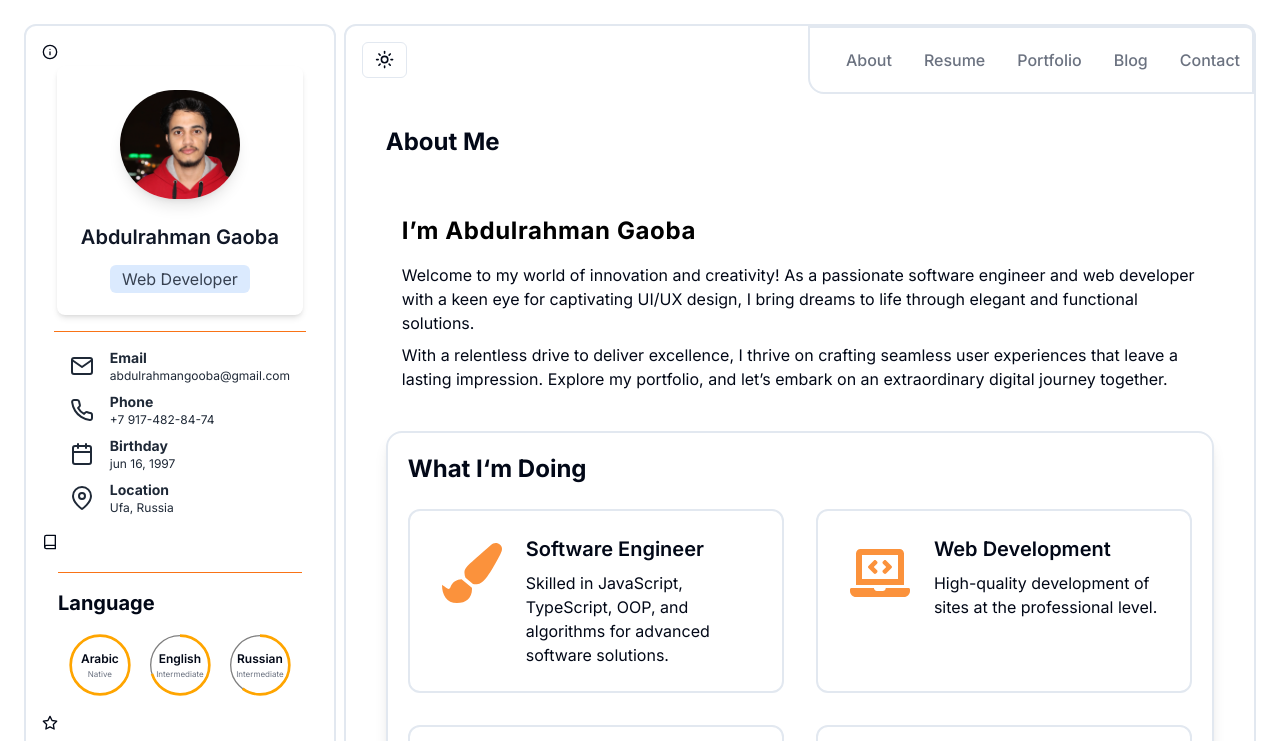
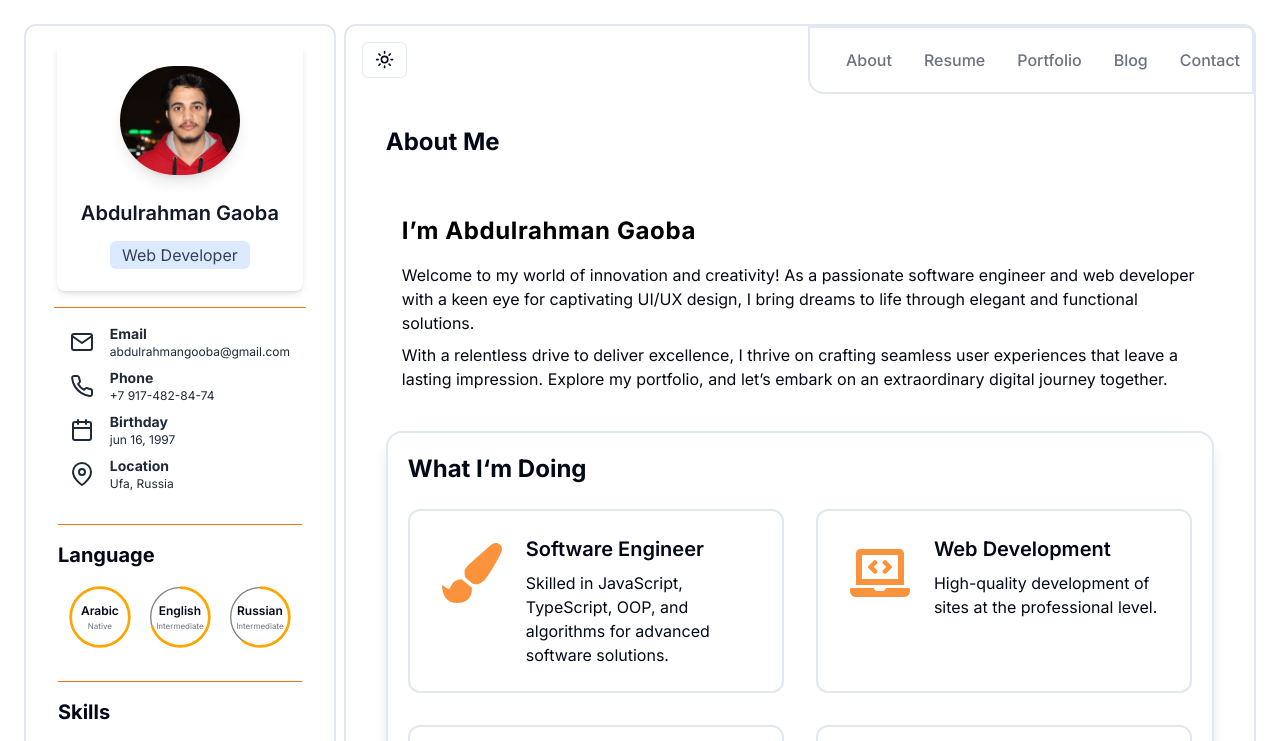
Before and after one commit to A-Gaoba/Myportfolio, a Next.js app: page / in a window 1280 px wide. Shown: the top 741 px of the page. Built offline with nearby package versions, Linux system fonts and the light colour scheme.

Commit message:
portfolio component almost done

```diff
--- a/src/app/layout.tsx
+++ b/src/app/layout.tsx
@@ -26,7 +26,7 @@ export default function RootLayout({
         enableSystem
         disableTransitionOnChange
       >
-        <div className="flex flex-col md:flex-row min-h-screen md:p-6 2xl:px-28 gap-2">
+        <div className="flex flex-col md:flex-row min-h-screen p-2 md:p-6 2xl:px-28 gap-2">
           <Sidebar />
           <div className="border-2 p-2 w-full rounded-xl flex-row">
             <Navbar />
--- a/src/components/Navbar.tsx
+++ b/src/components/Navbar.tsx
@@ -37,7 +37,7 @@ const Navbar: React.FC = () => {
           {isNavOpen ? <FaTimes size={30} className="text-gray-500" /> : <FaBars size={30} className="text-gray-500" />}
         </div>
         {isNavOpen && (
-          <ul className="flex flex-col justify-center items-center absolute top-0 left-0 w-full h-screen bg-gradient-to-b from-black to-gray-800">
+          <ul className="flex flex-col justify-center items-center absolute top-0 left-0 w-full h-screen bg-gradient-to-b from-black to-gray-800 z-50">
             {links.map(({ id, path, name }) => (
               <li key={id} className="py-6 text-4xl">
                 <Link href={path}>
--- a/src/components/[sidebar]/Information.tsx
+++ b/src/components/[sidebar]/Information.tsx
@@ -1,6 +1,6 @@
 import Image from 'next/image';
 import React from 'react';
-import { FiMail, FiPhone, FiCalendar, FiMapPin } from 'react-icons/fi'; // Importing icons
+import { FiMail, FiPhone, FiCalendar, FiMapPin } from 'react-icons/fi';
 
 import img from "../../../public/photo.png";
 
--- a/src/components/[sidebar]/Sidebar.tsx
+++ b/src/components/[sidebar]/Sidebar.tsx
@@ -34,18 +34,18 @@ const Sidebar = () => {
 
   return (
     <div className="w-full xl:w-1/3 p-4 border-2 rounded-xl">
-      <button onClick={toggleInformation} className="icon-button">
-        <FiInfo /> {/* Conditional Toggle for Information */}
+      <button type='button' onClick={toggleInformation} className="icon-button lg:hidden mr-4">
+        <FiInfo  size={24} /> {/* Conditional Toggle for Information */}
       </button>
       {showInformation && <Information />}
 
-      <button onClick={toggleLanguage} className="icon-button">
-        <FiBook /> {/* Conditional Toggle for Language */}
+      <button type='button' onClick={toggleLanguage} className="icon-button lg:hidden mr-4">
+        <FiBook size={24}/> {/* Conditional Toggle for Language */}
       </button>
       {showLanguage && <Language />}
 
-      <button onClick={toggleSkills} className="icon-button">
-        <FiStar /> {/* Conditional Toggle for Skills */}
+      <button type='button' onClick={toggleSkills} className="icon-button lg:hidden">
+        <FiStar size={24}/> {/* Conditional Toggle for Skills */}
       </button>
       {showSkills && <Skills />}
     </div>
```
